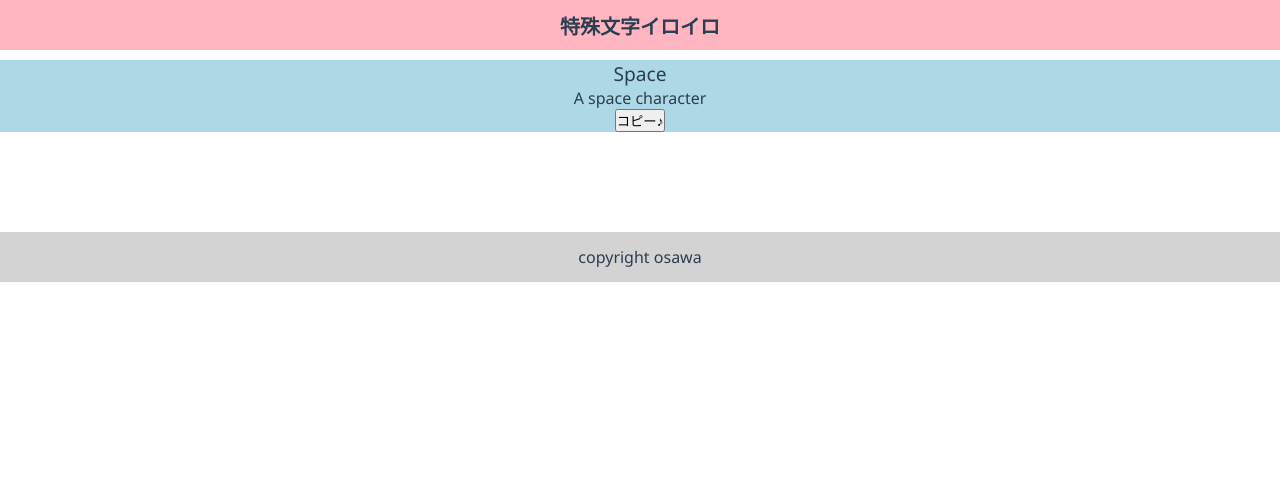
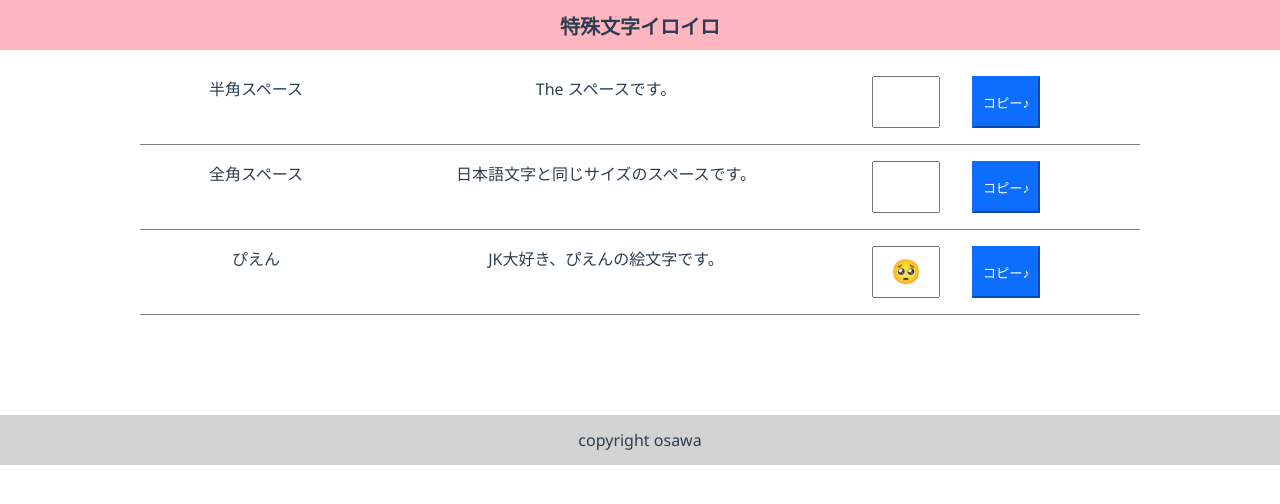
Before and after one commit to osawa-koki/special-char.ts, a Vue app: page / in a window 1280 px wide. Shown: the top 504 px of the page. Built offline with nearby package versions, Linux system fonts and the light colour scheme.

Commit message:
fbまで完成。

```diff
--- a/src/Data/SpecialChars.ts
+++ b/src/Data/SpecialChars.ts
@@ -16,9 +16,23 @@ const specialCharList: specialCharStruct[] = [
   {
     id: 0,
     content: " ",
-    title: "Space",
-    description: "A space character",
+    title: "半角スペース",
+    description: "The スペースです。",
     category: [SpecialCharType.space_like],
+  },
+  {
+    id: 1,
+    content: "　",
+    title: "全角スペース",
+    description: "日本語文字と同じサイズのスペースです。",
+    category: [SpecialCharType.space_like],
+  },
+  {
+    id: 100,
+    content: "🥺",
+    title: "ぴえん",
+    description: "JK大好き、ぴえんの絵文字です。",
+    category: [SpecialCharType.emoji],
   },
 ];
 
--- a/src/components/MainDiv.vue
+++ b/src/components/MainDiv.vue
@@ -1,10 +1,12 @@
 <template>
   <main>
-    <div v-for="item in items" :key="item.id" class="charUnit">
-      <div class="title">{{ item.title }}</div>
-      <div class="content">{{ item.content }}</div>
-      <div class="description">{{ item.description }}</div>
-      <button class="copy">コピー♪</button>
+    <div class="charUnitContainer">
+      <div v-for="item in items" :key="item.id" class="charUnit">
+        <div class="title">{{ item.title }}</div>
+        <div class="description">{{ item.description }}</div>
+        <input type="text" v-model="item.content" class="content" />
+        <button class="copy" @click="doCopy">コピー♪</button>
+      </div>
     </div>
   </main>
 </template>
@@ -24,6 +26,29 @@ export default defineComponent({
       items: specialCharList as specialCharStruct[],
     };
   },
+  methods: {
+    copyToClipboard: (content: string) => {
+      navigator.clipboard.writeText(content);
+    },
+    doCopy: function (event: Event) {
+      // 自分自身を取得
+      const targetElement = event.target as HTMLButtonElement;
+      // エラートラップ
+      const input = targetElement.previousElementSibling as HTMLInputElement;
+      input.select();
+      const content = input.value;
+      if (content == null) return;
+      // コピーされました！というメッセージを表示する
+      this.copyToClipboard(content);
+      targetElement.classList.add("copied");
+      targetElement.textContent = "copied!";
+      setTimeout(() => {
+        targetElement.classList.remove("copied");
+        targetElement.textContent = "コピー♪";
+        window.getSelection()?.removeAllRanges();
+      }, 1000);
+    },
+  },
 });
 </script>
 
@@ -32,18 +57,54 @@ export default defineComponent({
 
 // ==============================
 
+.charUnitContainer {
+  display: flex;
+  flex-wrap: wrap;
+  flex-direction: column;
+  justify-content: flex-start;
+  align-items: center;
+  margin: 0 auto;
+  width: 100%;
+}
+
 .charUnit {
+  display: grid;
+  $padding: 16;
+  width: calc(100% - #{$padding * 2}px);
+  margin: 25px 0;
+  padding: #{$padding}px;
+  box-sizing: border-box;
+  border-bottom: 1px gray solid;
+  .content {
+    text-align: center;
+    font-size: 1.5rem;
+    padding: 10px;
+  }
   @include mq(sb) {
-    background-color: salmon;
+    grid-template-columns: repeat(2, 1fr);
   }
   @include mq(tb) {
-    background-color: yellow;
+    grid-template-columns: auto;
   }
   @include mq(fb) {
-    background-color: lightblue;
-  }
-  .title {
-    font-size: 1.2rem;
+    max-width: 1000px;
+    margin: 0 auto;
+    grid-template-columns: 200px 500px 100px 100px;
+    * {
+      margin: 0 1rem;
+    }
+    button {
+      color: #fff;
+      background-color: #0d6efd;
+      border-color: #0d6efd;
+      cursor: pointer;
+      &.copied {
+        font-family: "Consolas";
+        letter-spacing: 1px;
+        background-color: purple;
+        border-color: rgb(150, 15, 150);
+      }
+    }
   }
 }
 </style>
```
